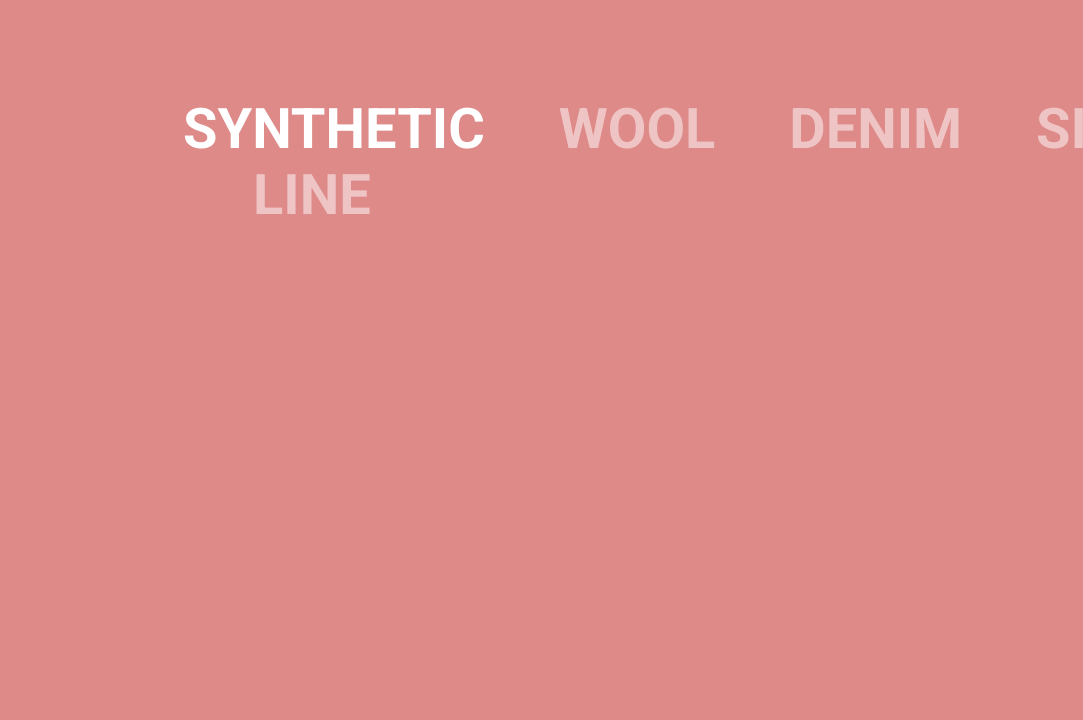
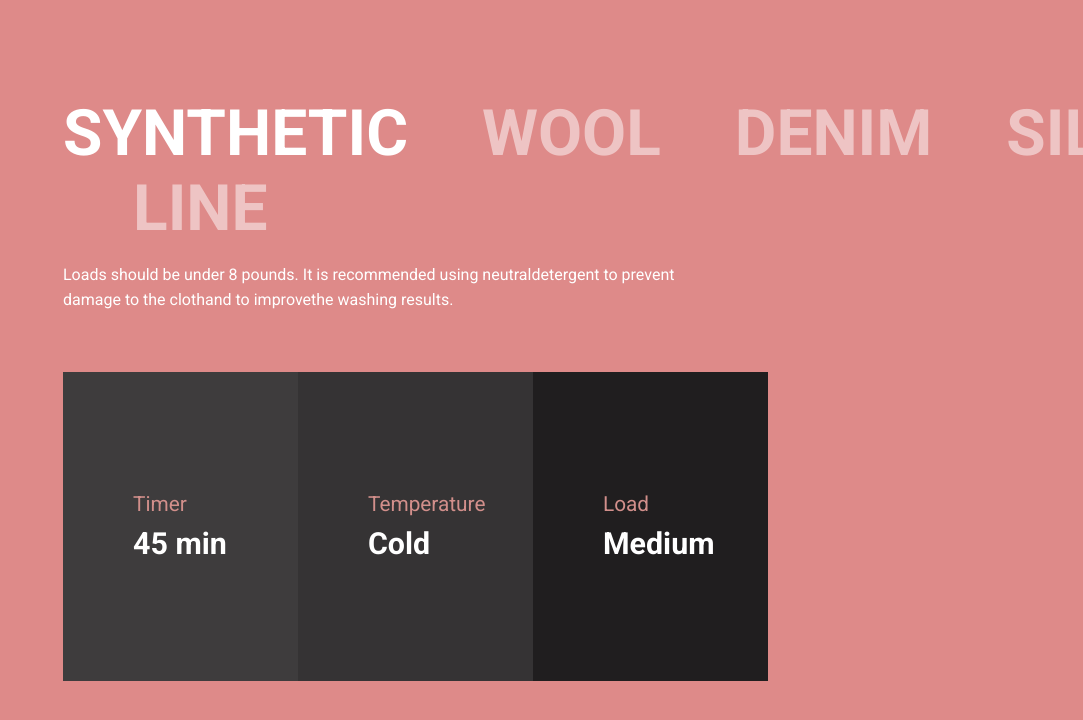
Before and after one commit to ITstepKashpruk/lab-work, a plain HTML site: page index.html in a window 1280 px wide. Shown: the whole page, without its empty margins (197-1280 px from the left). Drawn offline with Linux system fonts and the light colour scheme.

Commit message:
add blocks and style for it

```diff
--- a/assets/css/styles.css
+++ b/assets/css/styles.css
@@ -11,7 +11,7 @@ body {
 }
 
 nav {
- 	margin-left: 270px;
+ 	margin-left: 150px;
  	margin-top: 80px;
  	overflow: hidden;
 }
@@ -26,8 +26,9 @@ body {
  	text-transform: uppercase;
  	display: inline-block;
 }
+
 nav ul li h1 {
- 	font-size: 3.5rem;
+ 	font-size: 4rem;
  	margin: 0;
 }
 
@@ -35,10 +36,60 @@ body {
  	opacity: .5;
  	margin-left: 70px;
 }
+
 nav ul li a{
  	text-decoration: none;
  	color: white;
 }
+
 li+li:hover {
  	opacity: .7;
 }
+
+.container {
+ 	margin-left: 260px;
+ 	margin-right: 315px;
+}
+
+p {
+	color: white;
+	margin: 0;
+	line-height: 25px;
+}
+
+.properties {
+	display: flex;
+	margin-top: 60px;
+}
+
+.properties div {
+	width: 33.33333%;
+	height: auto;
+	text-align: left;
+	padding: 120px 70px;
+}
+
+.properties span{
+	color: #d28f8b;
+	font-size: 1.3rem;
+
+}
+
+.timer {
+	background-color: #3e3c3d;
+}
+
+.temperature {
+	background-color: #353334;
+}
+
+.load {
+	background-color: #201e1f;
+}
+
+.properties h2 {
+	margin: 0;
+	margin-top: 10px;
+	color: #ffffff;
+	font-size: 1.9rem;
+}
--- a/index.html
+++ b/index.html
@@ -25,5 +25,22 @@
 	</li>
 </ul>
 </nav>
+<div class="container">
+	<p>Loads should be under 8 pounds. It is recommended using neutraldetergent to prevent <br> damage to the clothand to improvethe washing results.</p>
+	<div class="properties">
+		<div class="timer">
+			<span>Timer</span>
+			<h2>45 min</h2>
+		</div>
+		<div class="temperature">
+			<span>Temperature</span>
+			<h2>Cold</h2>
+		</div>
+		<div class="load">
+			<span>Load</span>
+			<h2>Medium</h2>
+		</div>
+	</div>
+</div>
 </body>
 </html>
```
Lines whose indentation alone changed are shown as unchanged.
